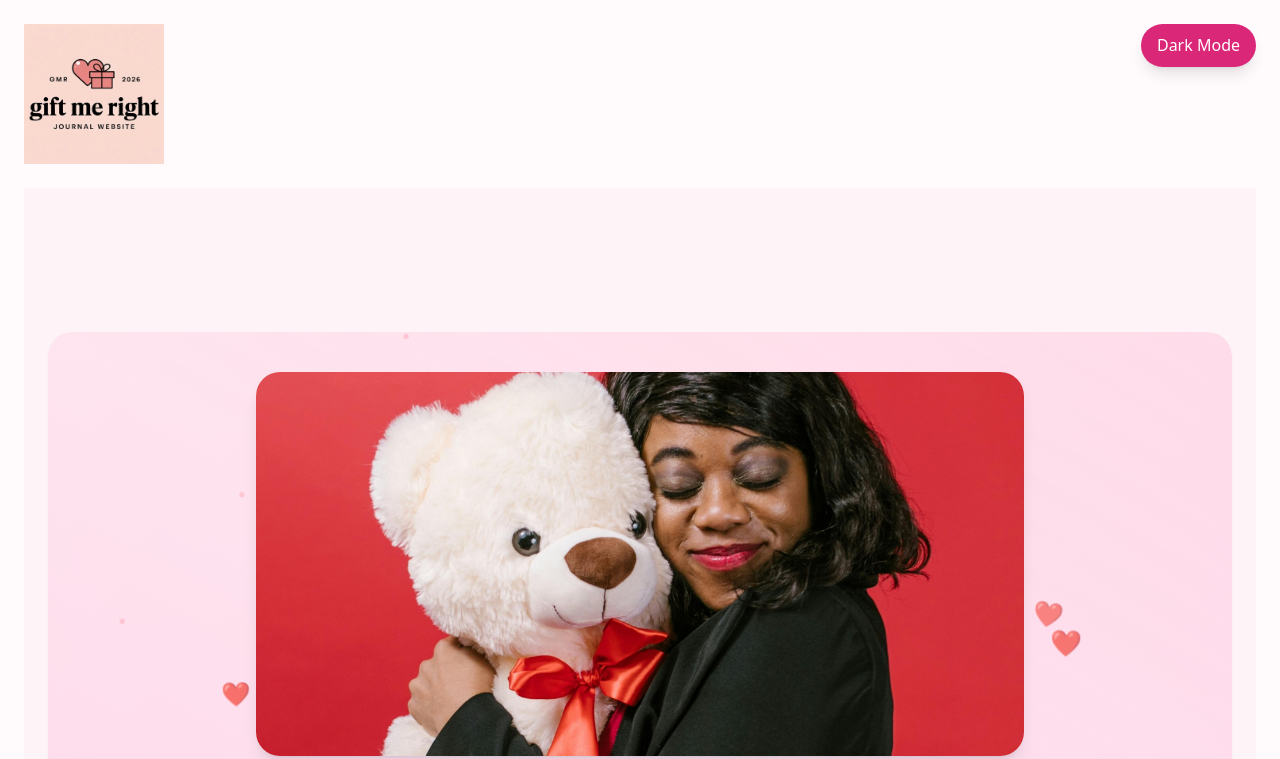
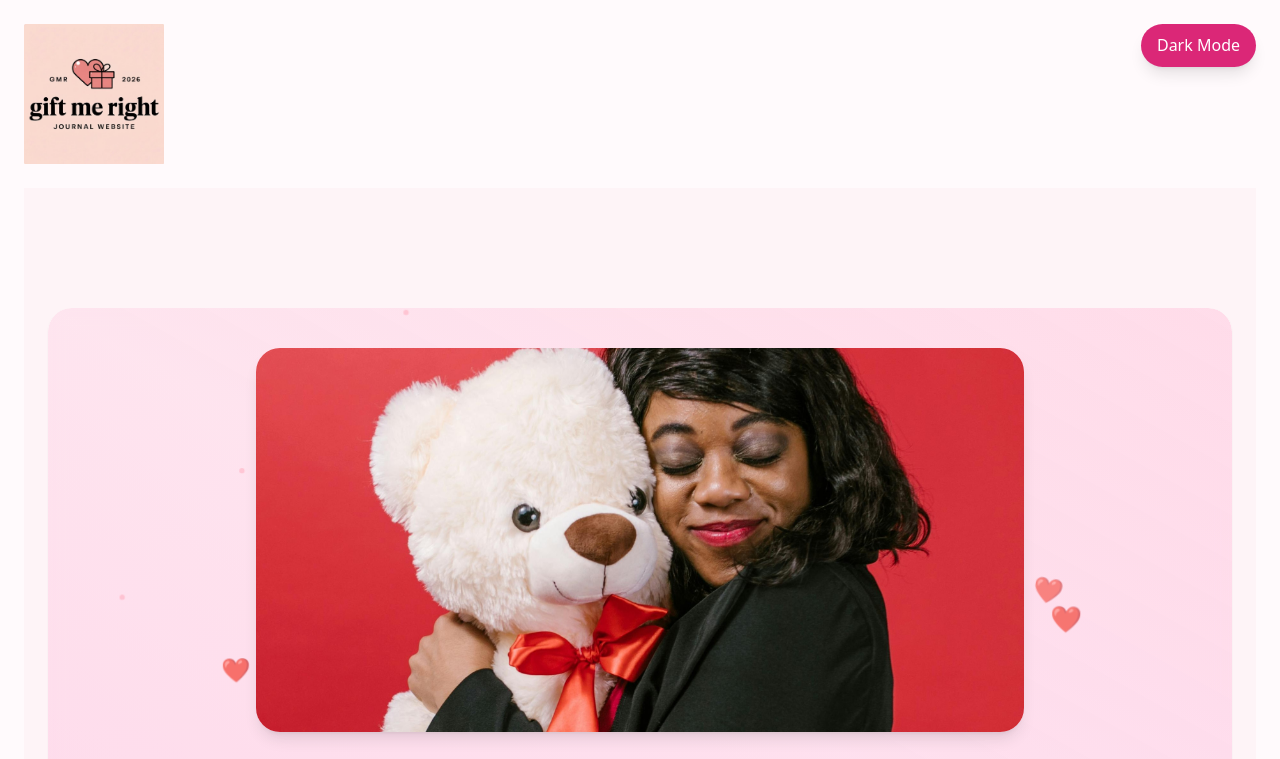
Before and after one commit to GiftMeRight/Gift-Me-Right-Official, a Next.js app: page / in a window 1280 px wide. Shown: the top 759 px of the page. Built offline with nearby package versions, Linux system fonts and the light colour scheme.

Commit message:
Update page.jsx

```diff
--- a/app/page.jsx
+++ b/app/page.jsx
@@ -45,7 +45,7 @@ export default function HomePage() {
   }, [isDark]);
 
   return (
-    <main className="soft-glow min-h-screen px-6 py-12 space-y-24 relative">
+    <main className="soft-glow min-h-screen px-6 pt-6 pb-12 space-y-24">
       {/* Dark mode toggle */}
       <div className="fixed top-6 right-6 z-50">
         <button
```
